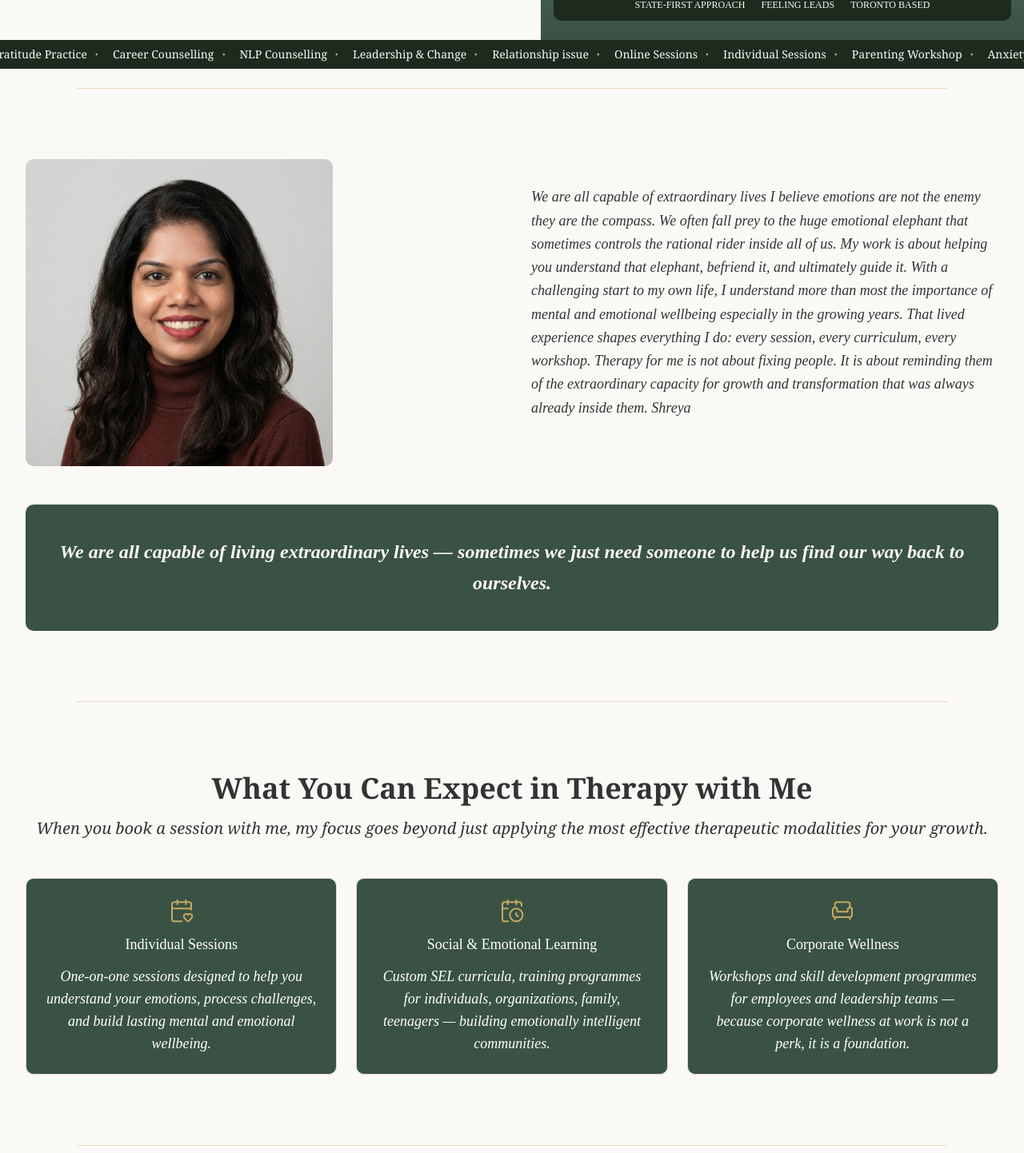
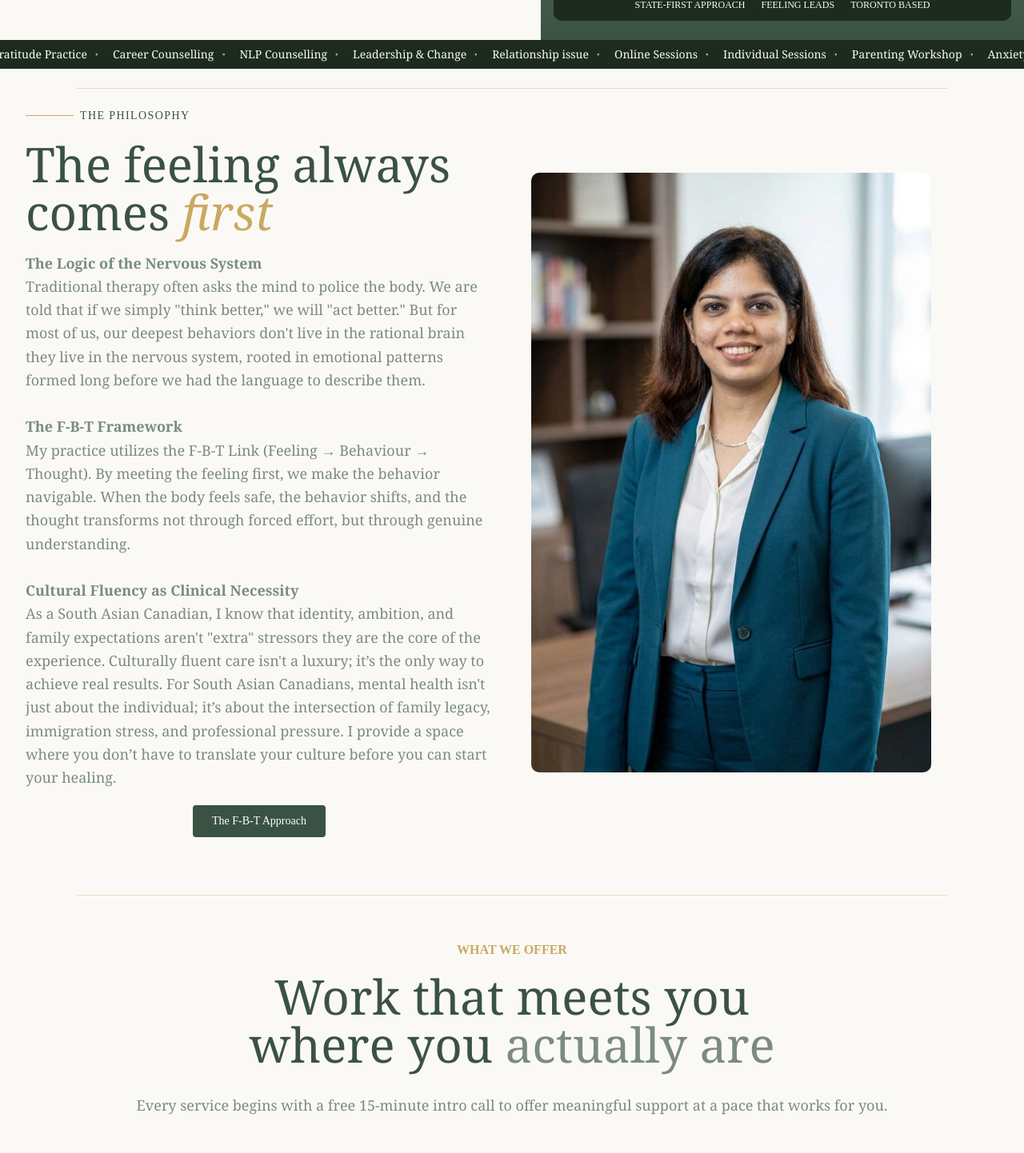
Before and after one commit to sanghvip/shreya-website, a Next.js app: page / in a window 1280 px wide. Shown: the part 838-2280 px from the top of the page at 80% size. Built offline with nearby package versions, Linux system fonts and the light colour scheme.

Commit message:
client changes
Co-authored-by: Copilot <copilot@github.com>

```diff
--- a/components/sections/Bio.tsx
+++ b/components/sections/Bio.tsx
@@ -2,43 +2,55 @@
 
 import Image from 'next/image';
 import CustomButton from '@/components/ui/CustomButton';
+import { Minus } from 'lucide-react';
 
-// Bio section feature the background, experience, and credentials of the therapist
 export default function Bio() {
   return (
-    <section className="bg-background py-8 md:py-12 lg:py-16">
+    <section className="bg-background">
       <div className="px-4 sm:px-6 lg:px-8">
-        <div className="grid grid-cols-1 md:grid-cols-2 gap-8 md:gap-12 items-center mb-12">
+        <div className="grid grid-cols-1 md:grid-cols-2 gap-4 md:gap-12 items-center mb-12">
           {/* Portrait Image */}
-          <div className="flex md:justify-start">
-            <div className="relative w-full max-w-sm aspect-square">
+          <div className='flex flex-col gap-5'>
+            <div className='text-sm text-primary'>
+              <div className='flex flex-row justify-start gap-2 items-center tracking-widest'>
+                <div className="w-15 h-[1.5px] bg-[#C9A961] flex-shrink-0" aria-hidden="true" />
+                <p>THE PHILOSOPHY</p>
+              </div>
+            </div>
+            <div className='font-serif'>
+              <p className='text-primary text-6xl'>The feeling always
+                <br/>comes
+                <em className='text-[#C9A961]'> first</em></p>
+            </div>
+
+            <div className="flex flex-col justify-center text-left">
+              <p className="text-[#7A8C7E] text-sm lg:text-m md:text-lg font-serif leading-relaxed">
+                <b>The Logic of the Nervous System</b>
+<br/>Traditional therapy often asks the mind to police the body. We are told that if we simply "think better," we will "act better." But for most of us, our deepest behaviors don't live in the rational brain they live in the nervous system, rooted in emotional patterns formed long before we had the language to describe them.
+<br/><br/><b>The F-B-T Framework</b>
+<br/>My practice utilizes the F-B-T Link (Feeling → Behaviour → Thought). By meeting the feeling first, we make the behavior navigable. When the body feels safe, the behavior shifts, and the thought transforms not through forced effort, but through genuine understanding.
+<br/><br/><b>Cultural Fluency as Clinical Necessity</b>
+ <br/>As a South Asian Canadian, I know that identity, ambition, and family expectations aren't "extra" stressors they are the core of the experience. Culturally fluent care isn't a luxury; it’s the only way to achieve real results. For South Asian Canadians, mental health isn't just about the individual; it’s about the intersection of family legacy, immigration stress, and professional pressure. I provide a space where you don’t have to translate your culture before you can start your healing.
+              </p>
+            </div>
+            <div className='flex flex-row justify-center'>
+              <CustomButton variant="dark" size="md" className="justify-center sm:justify-start">
+                The F-B-T Approach
+              </CustomButton>
+            </div>
+          </div>
+          <div className="flex flex-col md:justify-center lg:justify-end">
+            <div className="aspect-square">
               <Image
               src="/personalshot.png"
               alt="Shreya Sanghvi"
-              width={800}
-              height={800}
-              priority
-              className="rounded-lg object-cover h-full"
+              width={500}
+              height={500}
+              className="rounded-lg"
               />
             </div>
+
           </div>
-
-          {/* Text Content */}
-          <div className="flex flex-col justify-center text-left">
-            <p className="text-base md:text-lg text-foreground mb-6 leading-relaxed italic">
-              We are all capable of extraordinary lives
-I believe emotions are not the enemy  they are the compass. We often fall prey to the huge emotional elephant that sometimes controls the rational rider inside all of us. My work is about helping you understand that elephant, befriend it, and ultimately guide it.
-With a challenging start to my own life, I understand more than most the importance of mental and emotional wellbeing  especially in the growing years. That lived experience shapes everything I do: every session, every curriculum, every workshop.
-Therapy for me is not about fixing people. It is about reminding them of the extraordinary capacity for growth and transformation that was always already inside them.
-Shreya
-
-            </p>
-          </div>
-        </div>
-        <div className="bg-primary text-background italic rounded-lg p-6 md:p-8 lg:p-10 text-center">
-          <p className="text-lg md:text-xl lg:text-2xl font-semibold leading-relaxed">
-            We are all capable of living extraordinary lives — sometimes we just need someone to help us find our way back to ourselves.
-          </p>
         </div>
       </div>
     </section>
--- a/components/sections/Hero.tsx
+++ b/components/sections/Hero.tsx
@@ -37,7 +37,7 @@ export default function Hero() {
           <div className='flex flex-col h-full justify-end text-white p-4' style={{background: 'linear-gradient(180deg, #FAF8F4 0%, #7A8C7E 50%, #3A5244 100%)'}}>
             <div className='flex flex-col justify-center'>
               <p className="text-3xl mb-0 text-center font-serif font-light leading-[1.3] lg:mb-20 mx-auto md:text-lg lg:text-4xl drop-shadow-md italic">
-                "Your nervous is not broken.
+                "Your nervous system is not broken.
                 <br />It is running a programme
                 <br />that outlined its original purpose"
                 <br />You are in the process of
--- a/components/sections/Impact.tsx
+++ b/components/sections/Impact.tsx
@@ -5,14 +5,19 @@ import { CalendarHeart, CalendarClock, Armchair } from 'lucide-react';
 // Impact section highlighting the impact of services for the customer
 export default function Impact() {
   return (
-    <section className="bg-background py-8 md:py-12 lg:py-16">
+    <section className="bg-background py-8 md:py-12 lg:py-8">
       <div className="px-4 sm:px-6 lg:px-8">
-        <h2 className="text-3xl md:text-4xl font-serif font-bold text-foreground text-center mb-4 text-balance">
-          What You Can Expect in Therapy with Me
-        </h2>
-        <h4 className="text-lg md:text-xl font-serif font-medium italic text-foreground text-center mb-12 text-balance">
-          When you book a session with me, my focus goes beyond just applying the most effective therapeutic modalities for your growth.
-        </h4>
+        <div className="flex flex-col items-center justify-center gap-4 mb-12">
+        <p className='text-[#C9A961] font-bold'>WHAT WE OFFER</p>
+        <p className="text-2xl lg:text-6xl md:text-4xl font-serif text-primary text-center mb-4 text-balance">
+          Work that meets you
+          <br/>where you
+          <span className='text-[#7A8C7E]'> actually are</span>
+        </p>
+        <p className="text-[#7A8C7E] text-center text-sm lg:text-m md:text-lg font-serif jusleading-relaxed">
+          Every service begins with a free 15-minute intro call to offer meaningful support at a pace that works for you.
+        </p>
+        </div>
         <div className="grid grid-cols-1 sm:grid-cols-2 lg:grid-cols-3 gap-3 sm:gap-4 md:gap-6">
           {/* Pill 1: Needs section */}
           <div className="bg-primary flex flex-col items-center justify-center gap-3 bg-card border border-border p-4 sm:p-6 rounded-lg min-h-40 sm:min-h-48 hover:shadow-lg hover:border-primary transition-all duration-300">
```
Also changed, not shown: public/personalshot.png.
